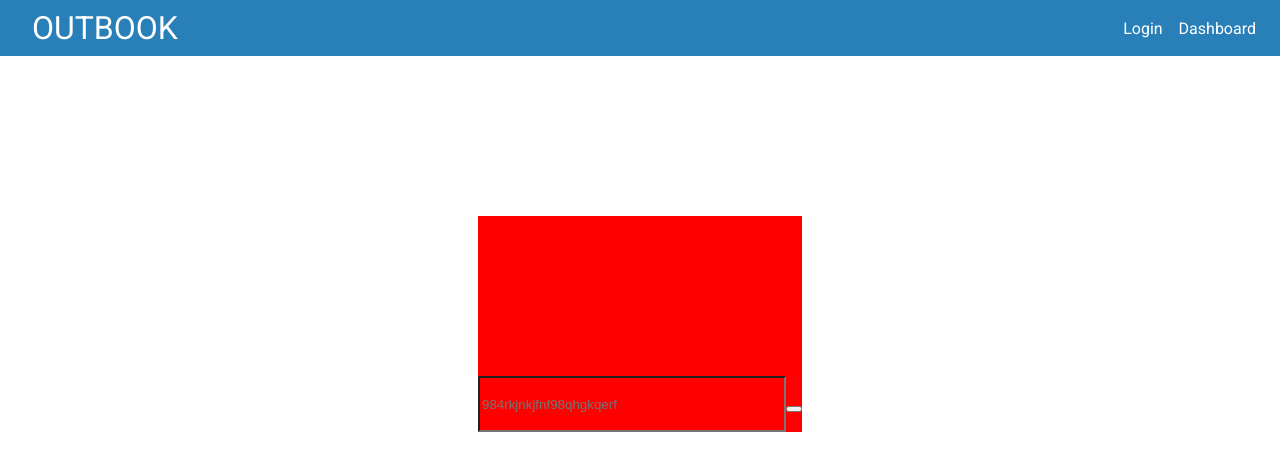
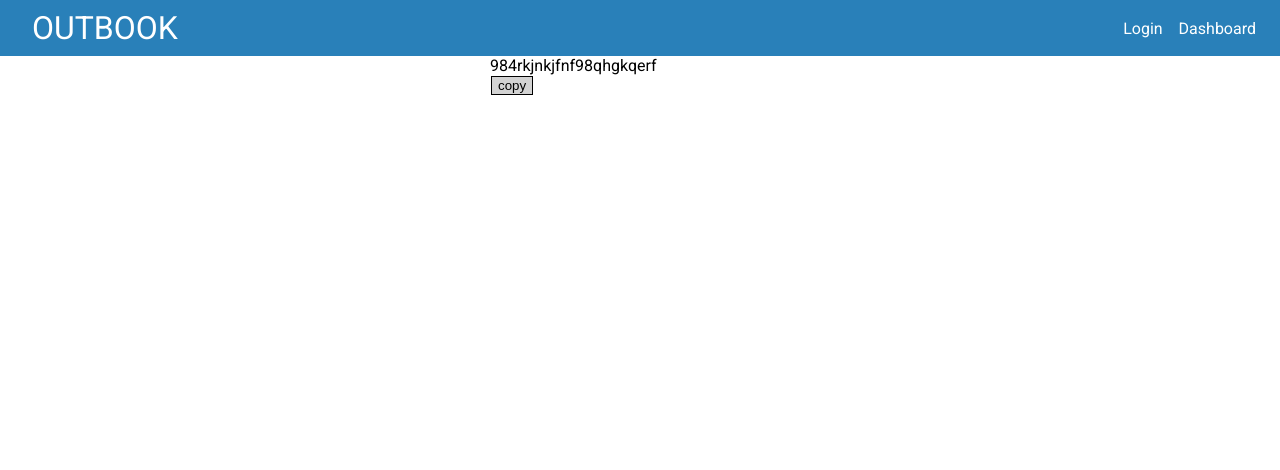
Before and after one commit to Outbook-Archive/Front-End-Web, a React (Create React App) app: page /candidateLink in a window 1280 px wide. Shown: the top 470 px of the page. Built offline with nearby package versions, Linux system fonts and the light colour scheme.

Commit message:
add docs dir

```diff
--- a/src/components/CandidateLink/CandidateLink.css
+++ b/src/components/CandidateLink/CandidateLink.css
@@ -1,16 +1,33 @@
-.link-container {
+
+.input-container {
   margin-top: 10rem;
+  display: flex;
+  justify-content: flex-start;
+  align-items: center;
+  padding: 1px;
+  height: 50px;
+  border: 1px solid black;
   background-color: red;
 }
 
-.link-input {
-  min-width: 300px;
-  min-height: 50px;
-  background-color: red;
-  color: red;
+.link-box {
+  height: 100%;
+  width: 300px;
+  border: 0px solid black;
 }
 
-.button.copy-btn {
-  min-width: 300px;
-  min-height: 50px;
+.copy-btn {
+  position: relative;
+  height: 105%;
+  background-color: lightgrey;
+  border: 1px solid black;
+  left: 1px;
 }
+
+button:focus {
+    outline: none;
+}
+
+input:focus {
+  outline: none;
+}
--- a/src/components/CandidateLink/CandidateLink.js
+++ b/src/components/CandidateLink/CandidateLink.js
@@ -1,19 +1,23 @@
-import React from 'react';
+import React, { Component } from 'react';
 import './CandidateLink.css';
 
-function CandidateLink() {
+class CandidateLink extends Component {
 
-  const containerStyle = {
-    "marginTop": "10rem",
-    "background-color": "red"
+  copyTxt = () => {
+
   }
 
-  return (
-    <div className='link-container'>
-      <input placeholder="984rkjnkjfnf98qhgkqerf" style={containerStyle} className='link-input'></input>
-      <button className='copy-btn'></button>
-    </div>
-  )
+  render() {
+    return (
+      <div className='link-container'>
+        <div className='link-box' type='text'>
+          984rkjnkjfnf98qhgkqerf
+        </div>
+        <button className='copy-btn' onClick={this.copyTxt}>copy</button>
+      </div>
+    )
+  }
+
 }
 
 export default CandidateLink;
```
Also changed, not shown: documentation/README.md (added).
